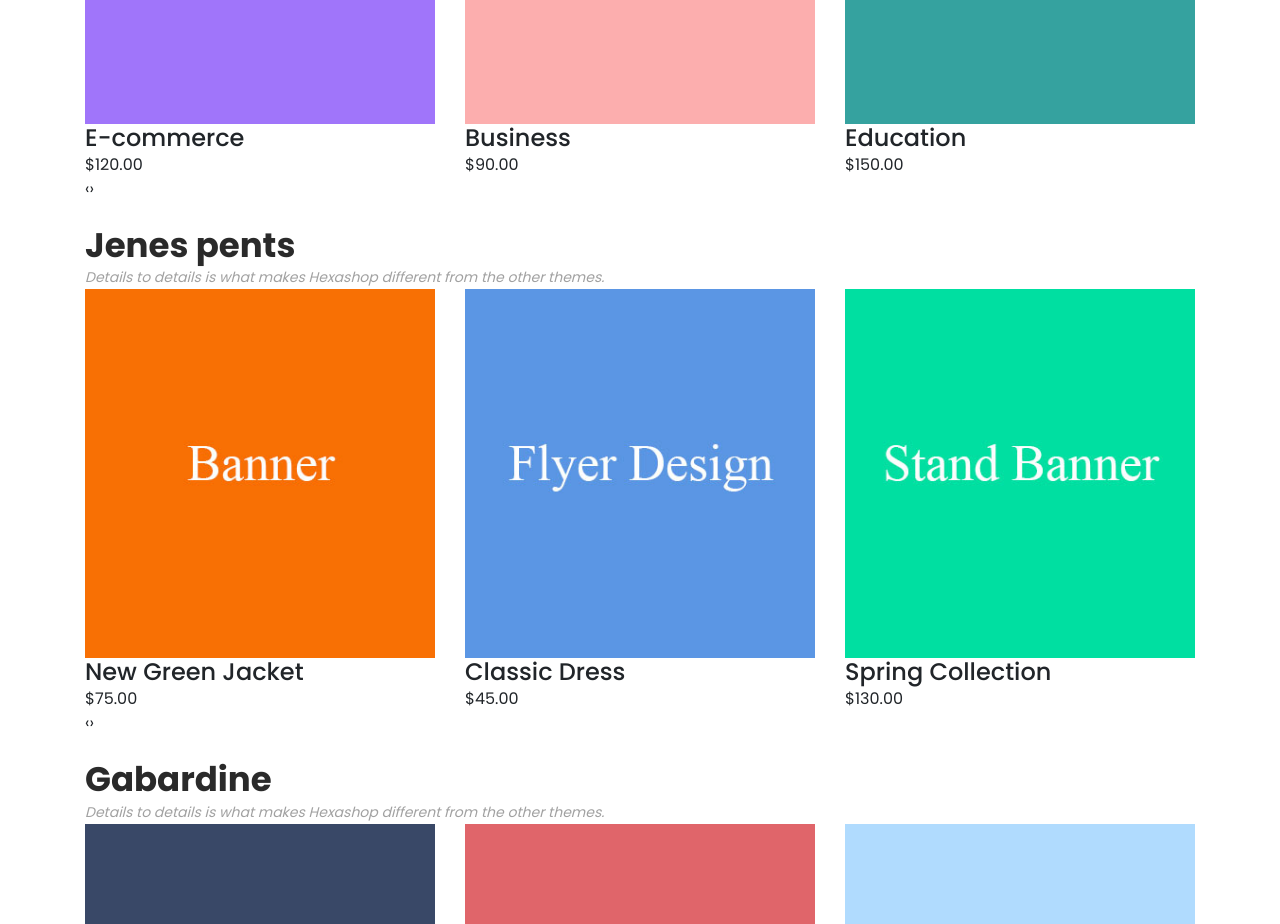
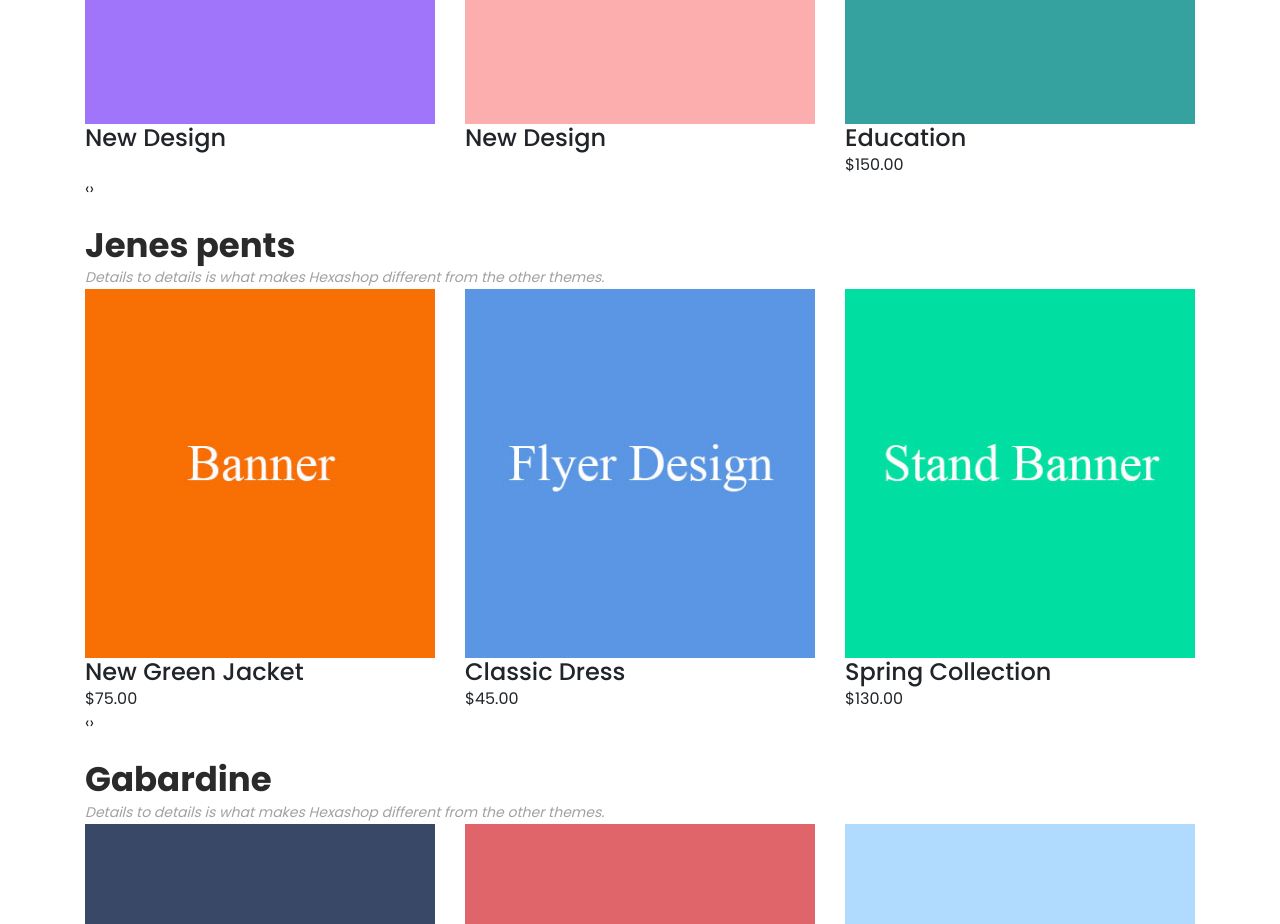
Before and after one commit to xavier5282/Dyebirds.com, a plain HTML site: page index.html in a window 1280 px wide. Shown: the part 1140-2064 px from the top of the page. Drawn offline with Linux system fonts and the light colour scheme.

Commit message:
Update index.html

```diff
--- a/index.html
+++ b/index.html
@@ -160,8 +160,7 @@ https://templatemo.com/tm-571-hexashop
                                     <img src="assets/images/men-01.jpg" alt="">
                                 </div>
                                 <div class="down-content">
-                                    <h4>E-commerce</h4>
-                                    <span>$120.00</span>
+                                    <h4>New Design</h4>
                                 </div>
                             </div>
                             <div class="item">
@@ -169,8 +168,7 @@ https://templatemo.com/tm-571-hexashop
                                     <img src="assets/images/men-02.jpg" alt="">
                                 </div>
                                 <div class="down-content">
-                                    <h4>Business</h4>
-                                    <span>$90.00</span>
+                                    <h4>New Design</h4>
                                 </div>
                             </div>
                             <div class="item">
```
